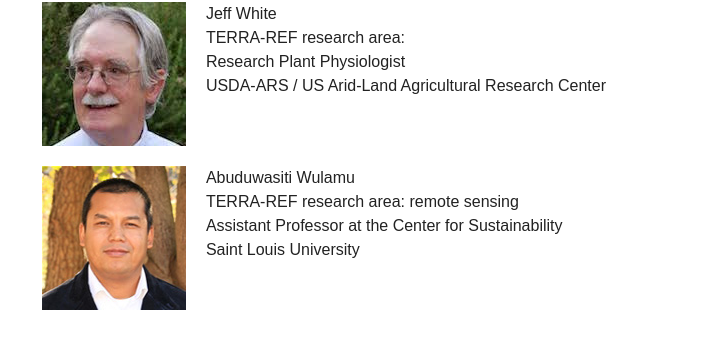
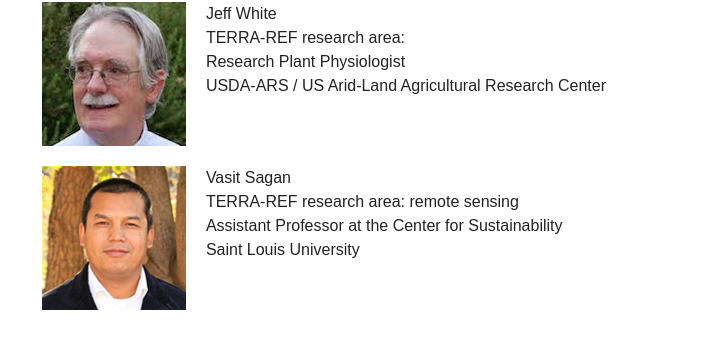
Before and after one commit to terra-reference/terraref.github.io, a Jekyll site: the page built from team/index.md, in a window 1280 px wide and 900 px high, scrolled down 3060 px. Shown: the part 91-442 px from the top of the window, without its empty margins (254-970 px from the left). Built offline with Jekyll 4.4.1, drawn with Linux system fonts in a browser that asks for light colours; nearby versions of some CDN libraries.

Commit message:
Update index.md

```diff
--- a/team/index.md
+++ b/team/index.md
@@ -153,7 +153,7 @@ USDA-ARS / US Arid-Land Agricultural Research Center<br/>
 
 <div class="profile-image"><img src="/images/team/Wulamu.jpg"></div>
 <div class="profile-bio">
-<a href="http://www.slu.edu/sustainability/about-us/faculty/abuduwasiti-wulamu-phd" target="_blank">Abuduwasiti Wulamu</a><br/>
+<a href="http://www.slu.edu/sustainability/about-us/faculty/abuduwasiti-wulamu-phd" target="_blank">Vasit Sagan</a><br/>
 TERRA-REF research area: remote sensing<br/>
 Assistant Professor at the Center for Sustainability<br/>
 Saint Louis University
```
